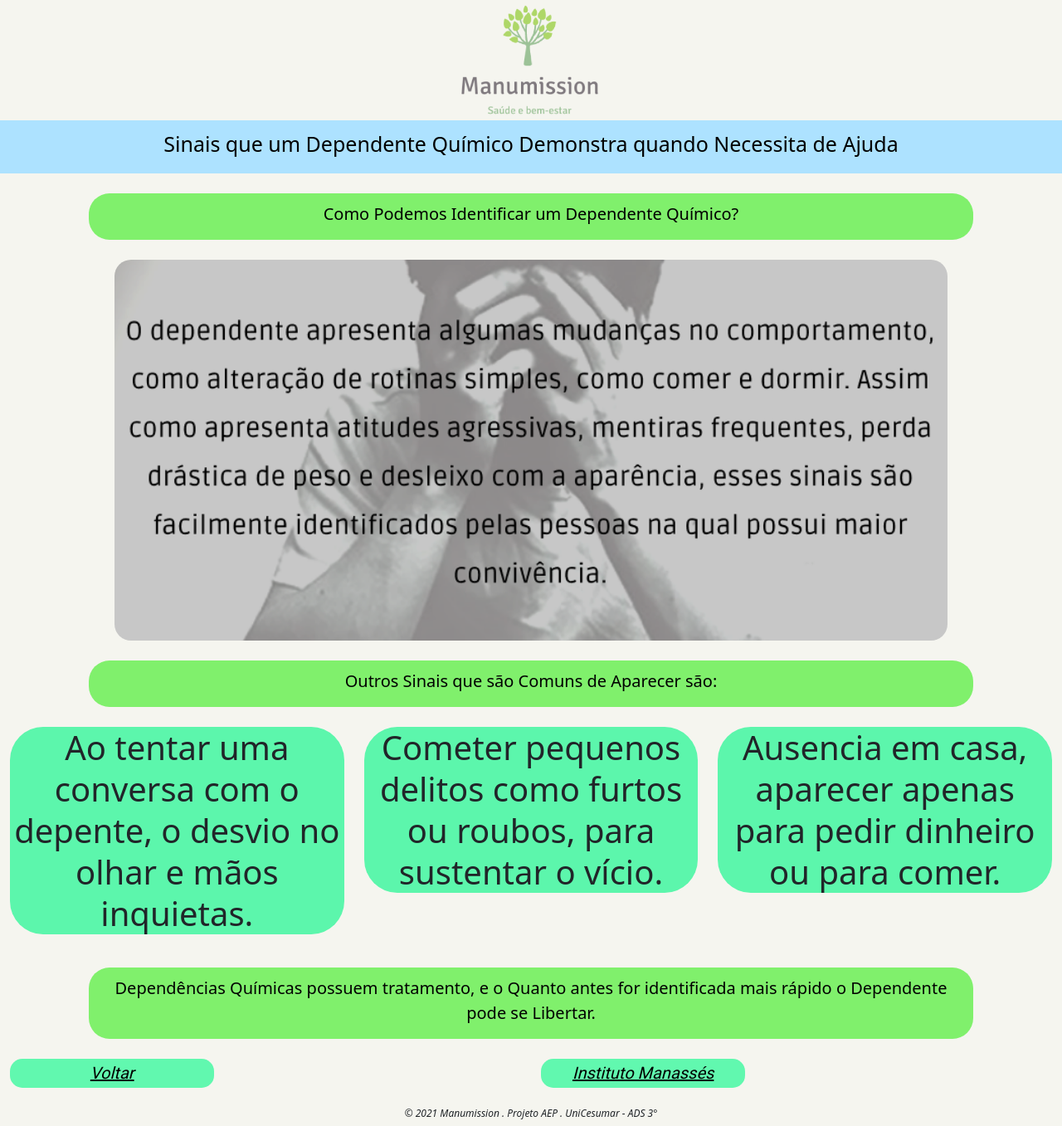
After one commit to ContaAEP/Manumission, a PHP site: page /html/dependente-quimico.html in a window 1280 px wide. The commit adds this page. Shown: the whole page at 83% size. Run offline with PHP 8.4, Linux system fonts and the light colour scheme.

Commit message:
atualizacoes

```diff
--- a/connection.php
+++ b/connection.php
@@ -3,7 +3,7 @@
 
 function MySql_Connect(){
     $host = "localhost";
-    $db   = "teste";
+    $db   = "manumission";
     $user = "root";
     $pass = "";
 
--- /dev/null
+++ b/css/dq.css
@@ -0,0 +1,111 @@
+.body{
+    background: #F5F5EF;
+}
+
+.container-fluid{
+    background: #F5F5EF;
+
+}
+
+.logo img{
+    max-width: 200px;
+}
+
+.div_title{
+    background: #ADE2FF;
+    /* min-width: 1400px; */
+    float: left;
+}
+
+.div_title p{
+    font: Roboto;
+    font-style: normal;
+    font-weight: normal;
+    font-size: 25px;
+    margin-top: 10px;
+    color: #000000;
+}
+
+.div_subtitle{
+    background: rgba(81, 239, 55, 0.71);
+    border-radius: 25px;
+}
+
+.div_subtitle p{
+    font: Roboto;
+    font-style: normal;
+    font-weight: normal;
+    font-size: 20px;
+    margin-top: 10px;
+    color: #000000;
+}
+
+.main img{
+    /* max-height: 400px; */
+    width: 80%;
+    min-width: 350px;
+    min-height: 200px;
+    border-radius: 20px;
+}
+
+.div_subtitle2{
+    background: rgba(81, 239, 55, 0.71);
+    border-radius: 25px;
+}
+
+.div_subtitle2 p{
+    font: Roboto;
+    font-style: normal;
+    font-weight: normal;
+    font-size: 20px;
+    margin-top: 10px;
+    color: #000000;
+}
+
+.div_opcoes{
+    background-color: #5CF6AC;
+    border-radius: 40px;
+}
+
+.div_opcoes p{
+    font: Roboto;
+    font-style: normal;
+    font-weight: normal;
+    font-size: 40px;
+    line-height: 50px;
+}
+
+.div_subtitle3{
+    background: rgba(81, 239, 55, 0.71);
+    border-radius: 25px;
+}
+
+.div_subtitle3 p{
+    font: Roboto;
+    font-style: normal;
+    font-weight: normal;
+    font-size: 20px;
+    margin-top: 10px;
+    color: #000000;
+}
+
+.buttons div{
+    background: #61F8AF;
+    width: 40%;
+    border-radius: 15px;
+}
+
+.buttons a{
+    font-family: Roboto;
+    font-style: italic;
+    /* font-weight: 300; */
+    font-size: 20px;
+    line-height: 35px;
+    color: #000000;
+}
+
+.rodape h3{
+    font: Roboto;
+    font-size: 12px;
+    font-style: italic;
+}
--- a/css/index.css
+++ b/css/index.css
@@ -1,12 +1,12 @@
 body {
     background-color: #F5F5EF;
-    width: 915px;
+    /* width: 915px; */
     /* background-color: blueviolet; */
 }
 
-header{
+/* header{
     text-align: center;
-}
+} */
 
 
 footer{
--- a/html/alcoolicos-anonimos.html
+++ b/html/alcoolicos-anonimos.html
@@ -55,7 +55,7 @@
                 </p>
             </a>
 
-            <a href="/Manumission/" id="a_proxi">
+            <a href="/Manumission/html/dependente-quimico.html" id="a_proxi">
                 <p id="p_proxi">
                     Próxima Página
                 </p>
--- /dev/null
+++ b/html/dependente-quimico.html
@@ -0,0 +1,105 @@
+<!DOCTYPE html>
+<html lang="pt-br">
+<head>
+    <meta charset="UTF-8">
+    <!-- <meta http-equiv="X-UA-Compatible" content="IE=edge"> -->
+    <meta name="viewport" content="width=device-width, initial-scale=1.0">
+    <title>Manumission - DQ</title>
+    <link rel="stylesheet" href="/Manumission/css/dq.css">
+    <link href="https://fonts.googleapis.com/css2?family=Roboto" rel="stylesheet">
+    <link href="https://cdn.jsdelivr.net/npm/bootstrap@5.0.1/dist/css/bootstrap.min.css" rel="stylesheet" integrity="sha384-+0n0xVW2eSR5OomGNYDnhzAbDsOXxcvSN1TPprVMTNDbiYZCxYbOOl7+AMvyTG2x" crossorigin="anonymous">
+</head>
+<body class="body">
+    <div class="container-fluid">
+        <div class="row">
+            <div class="col-lg-12 col-md-12 col-xs-12 text-center logo">
+                <img src="/Manumission/img/logo_project.png" alt="" srcset="">
+            </div>
+        </div>
+
+        <div class="row">
+            <div class="col-lg-12 col-md-12 col-xs-12 text-center div_title">
+                <p>
+                    Sinais que um Dependente Químico Demonstra quando Necessita de Ajuda
+                </p>
+            </div>
+        </div>
+        <br>
+
+        <div class="row">
+            <div class="col-lg-1 col-md-1 col-xs-0"></div>
+            <div class="col-lg-10 col-md-10 col-xs-12 text-center div_subtitle">
+                <p>Como Podemos Identificar um Dependente Químico? </p>
+            </div>
+        </div>
+
+        <br>
+        <div class="row">
+            <div class="col-lg-12 col-md-12 col-xs-12 text-center main">
+                <img src="/Manumission/img/img_dq.png" alt="" srcset="">
+            </div>
+        </div>
+
+        <br>
+        <div class="row">
+            <div class="col-lg-1 col-md-1 col-xs-0"></div>
+            <div class="col-lg-10 col-md-10 col-xs-12 text-center div_subtitle2">
+                <p>Outros Sinais que são Comuns de Aparecer são:  </p>
+            </div>
+        </div>
+
+        <br>
+        <div class="row">
+            <div class="col-lg-4 col-md-4 col-xs-12 text-center">
+                <div class="div_opcoes">
+                    <p>Ao tentar uma conversa com o depente, o desvio no olhar e mãos inquietas.</p>
+                </div>
+            </div>
+            <div class="col-lg-4 col-md-4 col-xs-12 text-center">
+                <div class="div_opcoes">
+                    <p>Cometer pequenos delitos como furtos ou roubos, para sustentar o vício.</p>
+                </div>
+            </div>
+            <div class="col-lg-4 col-md-4 col-xs-12 text-center">
+                <div class="div_opcoes">
+                    <p>Ausencia em casa, aparecer apenas para pedir dinheiro ou para comer.</p>
+                </div>
+            </div>
+        </div>
+
+        <br>
+        <div class="row">
+            <div class="col-lg-1 col-md-1 col-xs-0"></div>
+            <div class="col-lg-10 col-md-10 col-xs-12 text-center div_subtitle3">
+                <p>Dependências Químicas possuem tratamento, e o Quanto antes for identificada mais rápido o Dependente pode se Libertar.</p>
+            </div>
+        </div>
+
+        <br>
+        <div class="row">
+            <div class="col-lg-6 col-md-6 col-xs-12 text-center buttons">
+                <div>
+                    <a href="/Manumission/html/alcoolicos-anonimos.html">
+                        Voltar
+                    </a>
+                </div>
+            </div>
+            <div class="col-lg-6 col-md-6 col-xs-12 text-center buttons">
+                <div>
+                    <a href="http://www.instituicaomanasses.com.br/">
+                        Instituto Manassés
+                    </a>
+                </div>
+            </div>
+        </div>
+
+        <br>
+        <div class="row">
+            <div class="col-lg-12 col-md-12 col-xs-12 text-center rodape">
+                <h3>&copy; 2021 Manumission  .  Projeto AEP  .  UniCesumar - ADS 3°</h3>
+            </div>
+        </div>
+    </div>
+
+</body>
+</html>
--- a/html/index.html
+++ b/html/index.html
@@ -6,6 +6,7 @@
     <title>Manumission</title>
     <link rel="stylesheet" href="/Manumission/css/index.css">
     <link href="https://fonts.googleapis.com/css2?family=Roboto" rel="stylesheet">
+    <link href="https://cdn.jsdelivr.net/npm/bootstrap@5.0.1/dist/css/bootstrap.min.css" rel="stylesheet" integrity="sha384-+0n0xVW2eSR5OomGNYDnhzAbDsOXxcvSN1TPprVMTNDbiYZCxYbOOl7+AMvyTG2x" crossorigin="anonymous">
 </head>
 <body>
     <header>
--- a/index.php
+++ b/index.php
@@ -3,5 +3,3 @@
 $template = file_get_contents('C:\xampp\htdocs\Manumission\html\index.html');
 
 echo $template;
-
-//header("location: /Manumission/html/index.html");
```
Also changed, not shown: recebeCidade.php (added, +26 -0 lines), img/img_dq.png (added).
